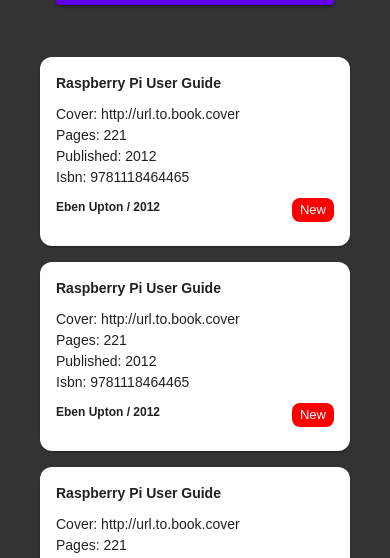
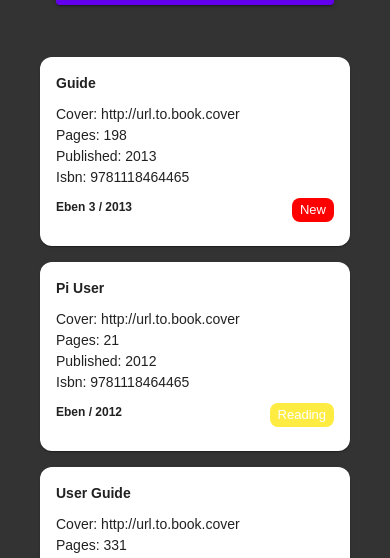
Before and after one commit to github-muaaz/book_shelf, a React (Create React App) app: page /books in a window 390 px wide. Shown: the part 282-840 px from the top of the page. Built offline with nearby package versions, Linux system fonts and the light colour scheme; no server answers.

Commit message:
responsive fixed

```diff
--- a/src/modules/book/book-list.tsx
+++ b/src/modules/book/book-list.tsx
@@ -148,11 +148,11 @@ const fake = [
         "book": {
             "id": 21,
             "isbn": "9781118464465",
-            "title": "Raspberry Pi User Guide",
+            "title": "Guide",
             "cover": "http://url.to.book.cover",
-            "author": "Eben Upton",
-            "published": 2012,
-            "pages": 221
+            "author": "Eben 3",
+            "published": 2013,
+            "pages": 198
         },
         "status": 0
     },
@@ -160,23 +160,23 @@ const fake = [
         "book": {
             "id": 22,
             "isbn": "9781118464465",
-            "title": "Raspberry Pi User Guide",
+            "title": "Pi User",
             "cover": "http://url.to.book.cover",
-            "author": "Eben Upton",
+            "author": "Eben",
             "published": 2012,
-            "pages": 221
+            "pages": 21
         },
-        "status": 0
+        "status": 1
     },
     {
         "book": {
             "id": 23,
             "isbn": "9781118464465",
-            "title": "Raspberry Pi User Guide",
+            "title": "User Guide",
             "cover": "http://url.to.book.cover",
-            "author": "Eben Upton",
-            "published": 2012,
-            "pages": 221
+            "author": "Eben 2",
+            "published": 2011,
+            "pages": 331
         },
         "status": 0
     },
@@ -184,12 +184,12 @@ const fake = [
         "book": {
             "id": 24,
             "isbn": "9781118464465",
-            "title": "Raspberry Pi User Guide",
+            "title": "Raspberry Pi",
             "cover": "http://url.to.book.cover",
             "author": "Eben Upton",
-            "published": 2012,
-            "pages": 221
+            "published": 2010,
+            "pages": 22
         },
-        "status": 0
+        "status": 2
     }
 ]
```
